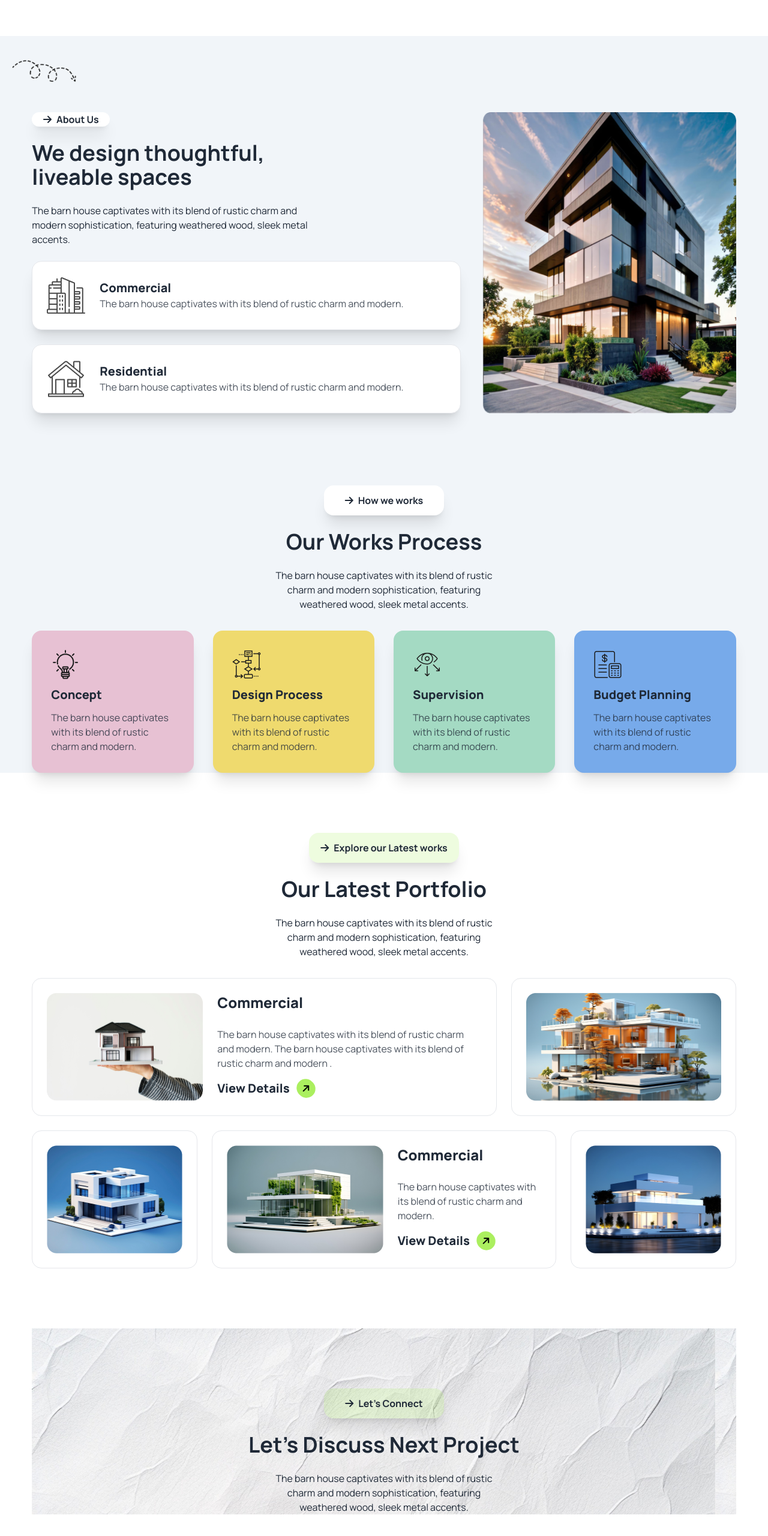
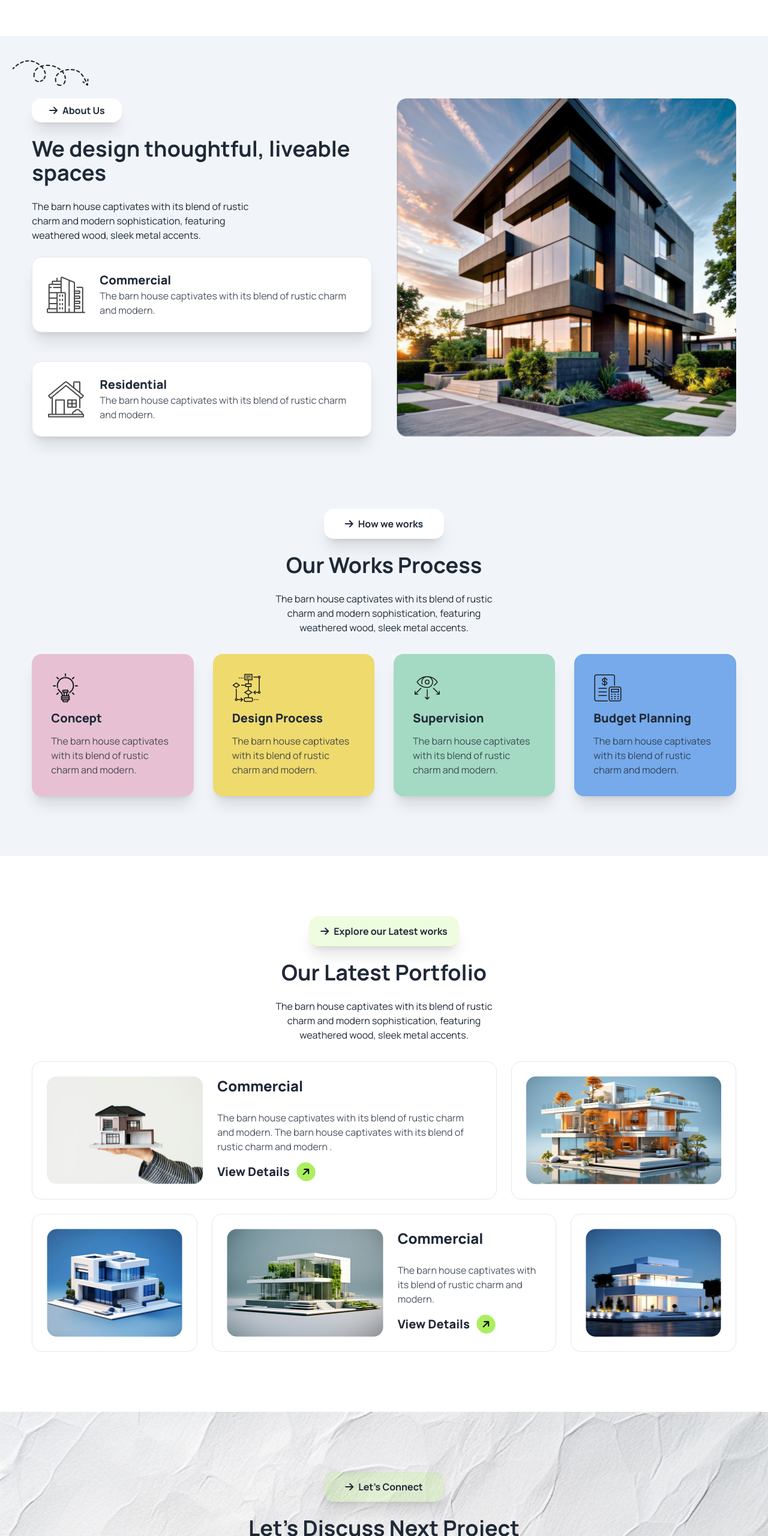
Before and after one commit to sayed725/B10-Assignment-03, a plain HTML site: page index.html in a window 1280 px wide. Shown: the part 911-3471 px from the top of the page at 60% size. Drawn offline with nearby package versions, Linux system fonts and the light colour scheme.

Commit message:
added complete project section

```diff
--- a/index.html
+++ b/index.html
@@ -81,24 +81,23 @@
     <!-- design section  -->
     <section class="bg-slate-100 lg:mt-[100px] mt-[30px] sm:[50px]">
       <div class="hidden lg:block">
-        <img class="ml-5 w-1/12 pt-10" src="./assets/Vector.png" alt="">
+        <img class="xl:pl-5 lg:w-1.5/12 2xl:w-1/12 pt-10" src="./assets/Vector.png" alt="">
 
       </div>
 
-
-      <div
-        class="w-11/12 mx-auto sm:flex sm:flex-col lg:flex-row gap-9 justify-around mt-[30px] sm:[mt-60px] pt-5 lg:mt-[30px]">
-        <div class="grid justify-center">
+      <div class="w-11/12 mx-auto grid grid-cols-1 lg:grid-cols-2 gap-10  mt-[30px] sm:[mt-60px] pt-5 lg:mt-[0px]">
+        <div class="grid content-between">
           <p
-            class="bg-white gap-2 shadow-xl rounded-2xl w-[130px] lg:flex lg:justify-center lg:items-center text-center font-bold mb-6 mx-auto lg:mx-0">
+            class="bg-white gap-2 shadow-xl rounded-2xl w-[150px] h-[40px] flex justify-center items-center text-center font-bold mb-6 mx-auto lg:mx-0">
             <i class="fa-solid fa-arrow-right"></i>
             <span>About Us</span>
           </p>
-          <h3 class="text-2xl sm:text-4xl font-bold lg:w-2/3 mx-auto text-center lg:text-start mb-6 lg:mx-0">We design
+          <h3 class="text-2xl sm:text-4xl font-bold mx-auto text-center lg:text-start mb-6 lg:mx-0">We design
             thoughtful, liveable spaces</h3>
           <p class="mx-auto text-center lg:w-2/3 lg:text-start lg:mx-0 mb-6">The barn house captivates with its blend of
             rustic charm and
             modern sophistication, featuring weathered wood, sleek metal accents.</p>
+          <div class="sm:grid sm:grid-cols-2 sm:gap-6 lg:grid-cols-1">
             <div class="bg-white flex p-6 shadow-xl rounded-2xl items-center mb-6 gap-6 border">
               <img src="./assets/commercial.png" alt="">
               <div>
@@ -106,7 +105,7 @@
                 <p class="opacity-80">The barn house captivates with its blend of rustic charm and modern.</p>
               </div>
             </div>
-          <div class="bg-white flex p-6 shadow-xl rounded-2xl items-center mb-6 gap-6 sm:mb-0 border">
+            <div class="bg-white flex p-6 shadow-xl rounded-2xl items-center mb-6 gap-6 lg:mb-0 border">
               <img src="./assets/residential.png" alt="">
               <div>
                 <h5 class="text-xl font-extrabold">Residential</h5>
@@ -114,14 +113,15 @@
               </div>
             </div>
           </div>
+        </div>
         <div>
-          <img class="mx-auto lg:mx-0 lg:w-full lg:h-full" src="./assets/Rectangle.png" alt="">
+          <img class="sm:w-full lg:h-full" src="./assets/Rectangle.png" alt="">
         </div>
       </div>
-
       <!-- work process section  -->
 
-      <div class="w-11/12 mx-auto mt-[30px] sm:[mt-60px] pt-5 lg:mt-[100px] mb-[30px] sm:[mb-60px] pt-5 lg:mb-[100px]">
+      <div
+        class="w-11/12 mx-auto mt-[30px] sm:[mt-60px] pt-5 lg:mt-[100px] mb-[30px] sm:[mb-60px] pt-5 lg:mb-[100px] lg:pb-[100px] sm:pb-[60px] pb-[30px]">
         <p
           class="bg-white gap-2 shadow-xl rounded-2xl w-[200px] h-[50px] flex justify-center items-center text-center font-bold mb-6 mx-auto ">
           <i class="fa-solid fa-arrow-right"></i>
@@ -169,7 +169,7 @@
       <p class="text-center lg:w-1/3 mx-auto mb-8">The barn house captivates with its blend of rustic charm and modern
         sophistication, featuring weathered wood, sleek metal accents.</p>
       <!-- grid start  -->
-      <div class="grid grid-cols-1 lg:grid-cols-12 grid-rows-2 gap-6 sm:grid-cols-2">
+      <div class="flex flex-col sm:grid sm:grid-cols-1 lg:grid-cols-12 grid-rows-2 gap-6 sm:grid-cols-2">
         <div class="p-6 rounded-2xl lg:col-span-8 flex sm:flex-row flex-col border gap-6 sm:col-span-2">
           <img src="./assets/img1.png" alt="">
           <div class="grid">
@@ -211,19 +211,37 @@
     </section>
 
     <!-- next project section  -->
-     <section class="w-11/12 mx-auto  bg-[url('./assets/bg.jpg')] lg:mt-[100px] mt-[30px] sm:[mt-60px]">
-     <div class="pt-[100px]">
-      <p class="bg-[#ABEF5F33] gap-2 shadow-xl rounded-2xl w-[200px] h-[50px] flex justify-center items-center text-center font-bold mb-6 mx-auto">
+    <section class="bg-[url('./assets/bg.jpg')] bg-no-repeat bg-cover">
+      <div class="w-11/12 mx-auto lg:mt-[100px] mt-[30px] sm:[mt-60px] lg:pb-[100px] sm:pb-[60px] pb-[30px]">
+        <div class="lg:pt-[100px] sm:pt-[60px] pt-[30px]">
+          <p
+            class="bg-[#ABEF5F33] gap-2 shadow-xl rounded-2xl w-[200px] h-[50px] flex justify-center items-center text-center font-bold mb-6 mx-auto">
             <i class="fa-solid fa-arrow-right"></i>
             <span>Let’s Connect</span>
           </p>
           <h4 class="font-bold text-4xl text-center mb-6">Let’s Discuss Next Project</h4>
-      <p class="text-center lg:w-1/3 mx-auto mb-8">The barn house captivates with its blend of rustic charm and modern
+          <p class="text-center lg:w-2/3 mx-auto mb-8">The barn house captivates with its blend of rustic charm and
+            modern
             sophistication, featuring weathered wood, sleek metal accents.</p>
         </div>
         <!-- form start  -->
+        <form class=" flex flex-col sm:grid sm:grid-cols-2 sm:grid-rows-5 lg:w-2/3 mx-auto gap-6 font-medium" action="">
+          <input class="p-6 bg-white rounded-full" type="text" name="" id="" placeholder="First Name*">
+          <input class="p-6 bg-white rounded-full" type="text" name="" id="" placeholder="Last Name*">
+          <input class="p-6 bg-white rounded-full" type="text" name="" id="" placeholder="Phone Number*">
+          <input class="p-6 bg-white rounded-full" type="text" name="" id="" placeholder="Email Number*">
+          <textarea class="h-[250px] sm:auto col-span-2 row-span-3 p-6 bg-white rounded-3xl" name="" id=""
+            placeholder="Write your message here"></textarea>
+        </form>
+
+        <button class="btn bg-[#ABEF5F] rounded-3xl mx-auto mt-8 flex w-full lg:w-2/3"><span
+            class="font-extrabold text-xl mx-2">Send Mail</span>
+          <i class="fa-solid fa-arrow-right bg-black text-white -rotate-45 p-2 rounded-3xl"></i></button>
+
+
+      </div>
+
     </section>
-
 
 
   </main>
```
Lines whose indentation alone changed are shown as unchanged.
